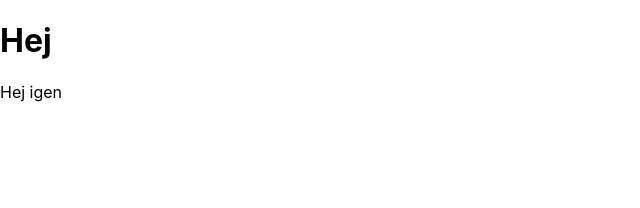
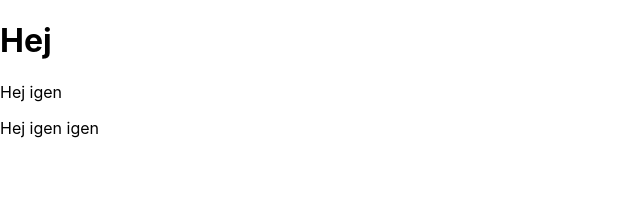
Before and after one commit to ChritofferSteen/ChristofferSteenLiljehult, a React (Create React App) app in the folder portfolio/: page / in a window 1280 px wide. Shown: the top 208 px of the page, without its empty margins (0-640 px from the left). Built offline with nearby package versions, Linux system fonts and the light colour scheme.

Commit message:
hej igen igen

```diff
--- a/portfolio/src/App.js
+++ b/portfolio/src/App.js
@@ -6,6 +6,7 @@ function App() {
         <>
             <h1>Hej</h1>
             <p>Hej igen</p>
+            <p>Hej igen igen</p>
         </>
     );
 }
```
